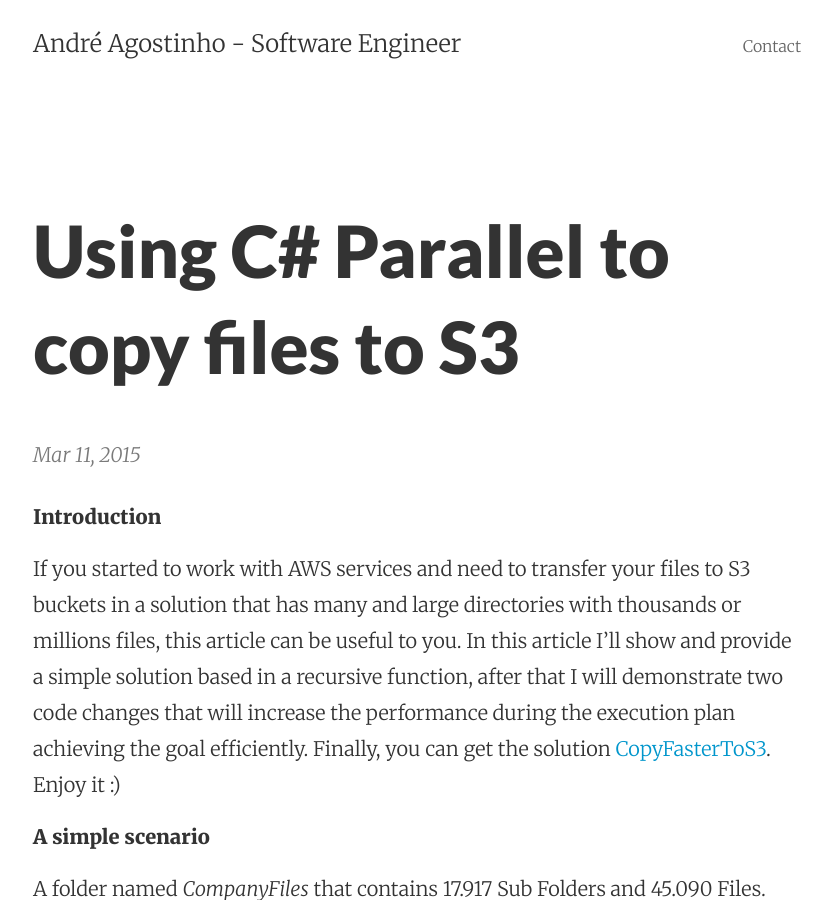
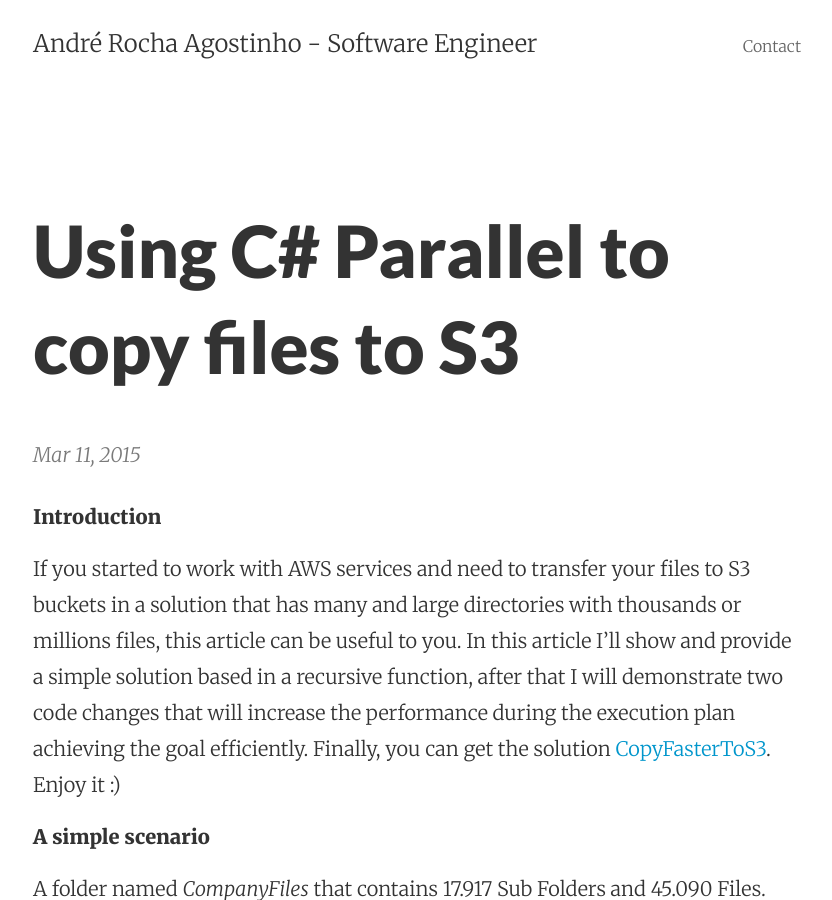
Before and after one commit to aragostinho/aragostinho.github.io, a Jekyll site: the page built from _posts/2015-03-11-using-c-parallel-to-copy-files-to-s3.markdown, in a window 1280 px wide and 900 px high. Shown: the whole window, without its empty margins (223-1055 px from the left). Built offline with Jekyll 4.4.1, drawn with Linux system fonts in a browser that asks for light colours.

Commit message:
Update _config.yml

```diff
--- a/_config.yml
+++ b/_config.yml
@@ -2,7 +2,7 @@ excerpt_separator: ""
 pygments: true
 markdown: kramdown
 url: http://aragostinho.github.io
-title: "André Agostinho - Software Engineer"
+title: "André Rocha Agostinho - Software Engineer"
 email: andre@magnadev.com.br
 author: André Rocha Agostinho
 description: Programing,  Agile Methodology e Devops
```
